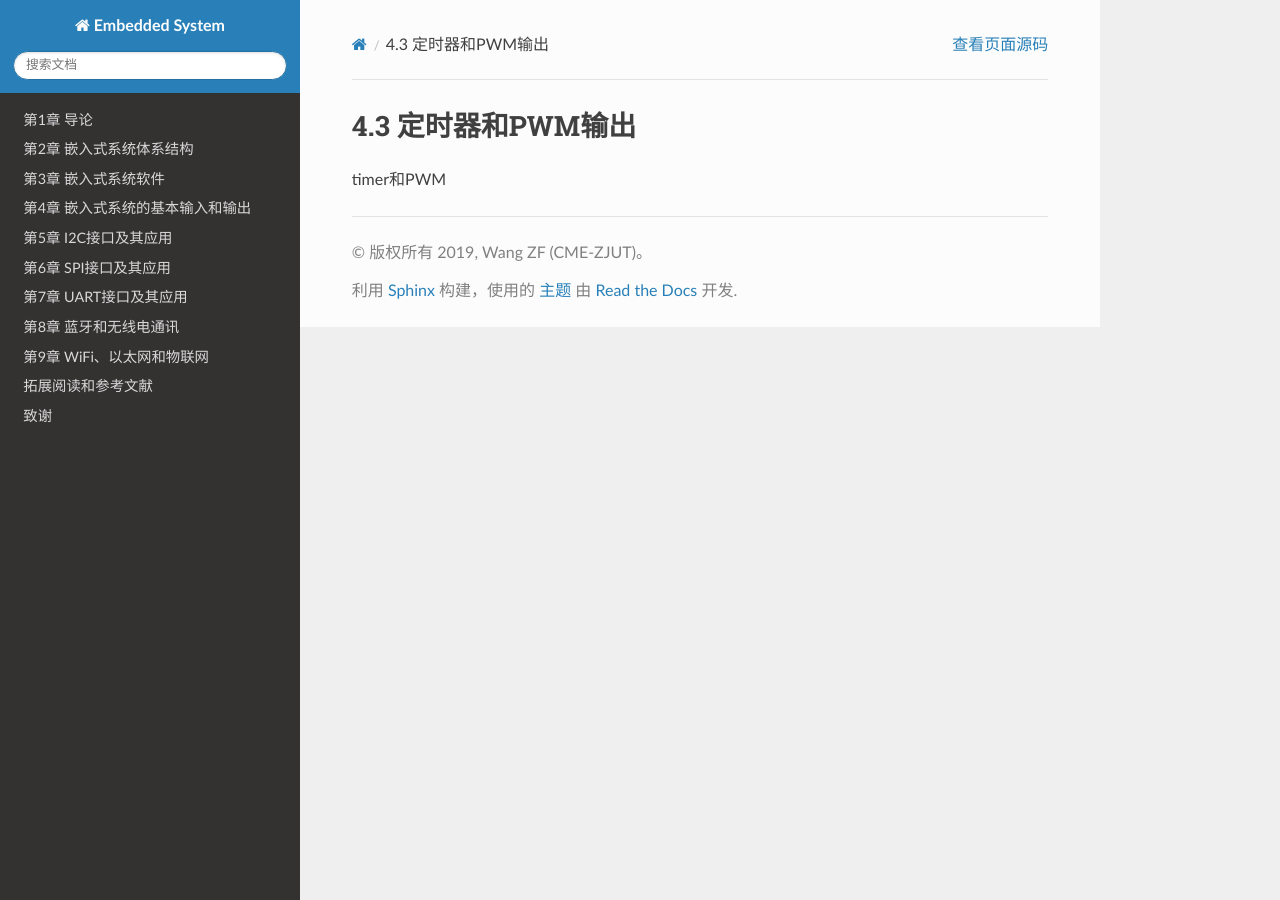
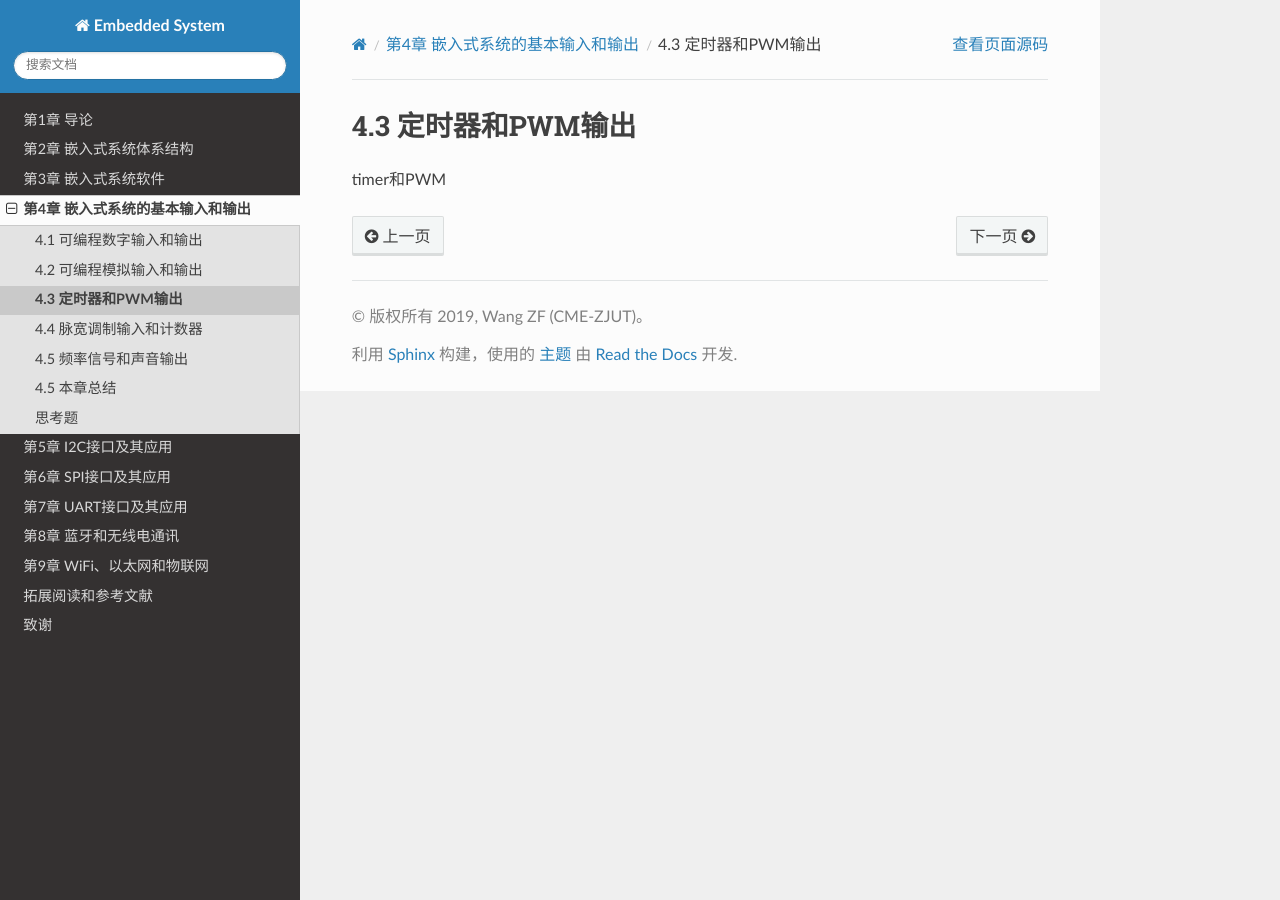
Before and after one commit to BradChan/TheEmbeddedSystem, a Sphinx documentation site: the page built from source/c4_ec_basedio/timer_pwm.rst, in a window 1280 px wide. Built offline with Sphinx 7.4.7 and the Read the Docs theme 2.0.0, drawn with Linux system fonts in a browser that asks for light colours; pages that are not in the unit, such as notebooks, are missing from menus.

Commit message:
update ch4

```diff
--- a/source/c4_ec_basedio/index_c4.rst
+++ b/source/c4_ec_basedio/index_c4.rst
@@ -17,7 +17,7 @@ DAC属于模拟输出外设。脉冲的宽度、频率(或密度)调制信号具
 
    dio.rst
    aio.rst
-   pwm_timer.rst
+   timer_pwm.rst
    pulse_in.rst
    pulse_out.rst
    summary.rst
```
Also changed, not shown: source/c4_ec_basedio/timer_pwm.rst (renamed from source/c4_ec_basedio/pwm.rst).
